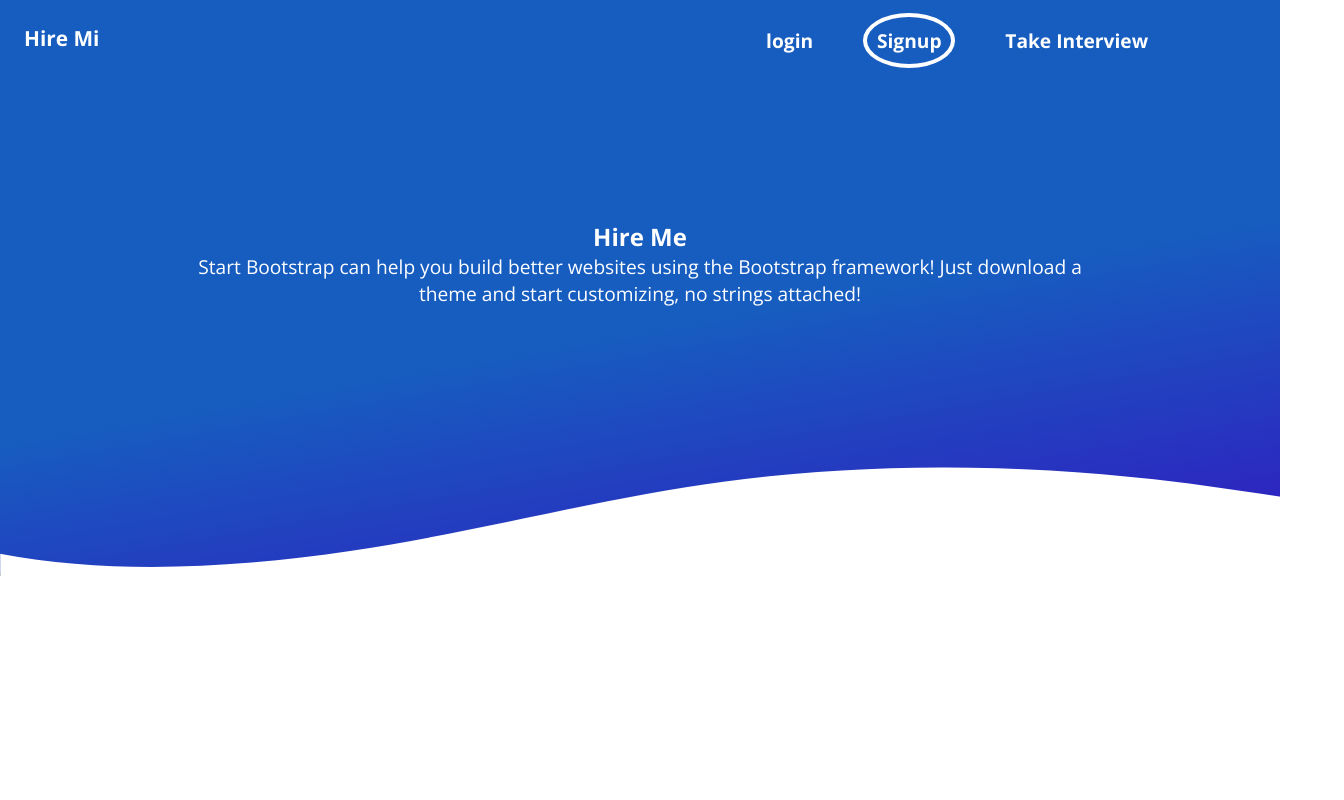
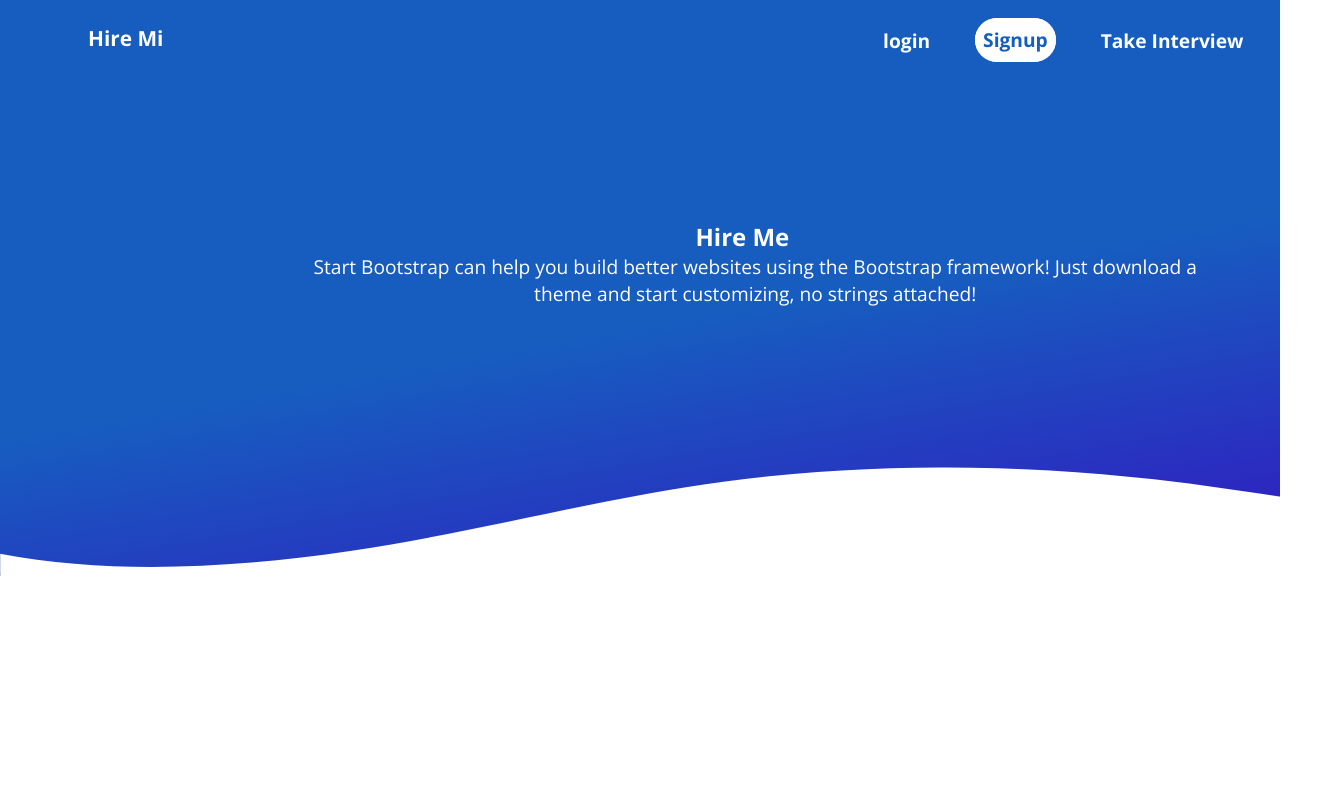
Before and after one commit to nabil-rady/Smart-remote-interviewing-system, a React (Create React App) app in the folder frontend/: page / in a window 1280 px wide. Shown: the top 800 px of the page, 1344 px wide, since content can reach past the window. Built offline with nearby package versions, Linux system fonts and the light colour scheme.

Commit message:
fixing navbar

```diff
--- a/frontend/src/components/scss/navbar.scss
+++ b/frontend/src/components/scss/navbar.scss
@@ -3,6 +3,7 @@
 .header {
   width: 100%;
   display: flex;
+  margin-left: 5%;
   &__logo {
     width: 20%;
     padding: 1.5rem;
@@ -46,17 +47,25 @@
   font-size: 1.2rem;
   width: 100%;
   margin-top: 1%;
-  margin-left: 50%;
+  margin-left: 55%;
 }
 .guest__ul__li__signup {
   display: inline;
   margin-right: 10%;
   border:4px white solid;
-  padding: 2%;
-  border-radius: 50%;
+  padding: 1%;
+  border-radius: 50px;
   cursor: pointer;
   font-weight: bold;
   width: 100%;
+  width: 5%;
+  background-color: white;
+  color: $primary-blue;
+  height: 20px;
+}
+.guest__ul__li__signup:hover {
+  background-color:$primary-blue ;
+  color: white;
 }
 .guest__ul__li__login {
   display: inline;
@@ -65,6 +74,9 @@
   font-weight: bold;
   width: 100%;
 }
+.guest__ul__li__login:hover {
+  color: aliceblue;
+}
 .guest__ul__li__interview {
   display: inline;
   margin-right: 10%;
--- a/frontend/src/components/scss/section-one.scss
+++ b/frontend/src/components/scss/section-one.scss
@@ -15,6 +15,11 @@
       font-size: 1.2rem;
       margin: 0 auto;
       width: 70%;
+      margin-left: 24%;
+    }
+    &__title {
+      width: 20%;
+      margin-left: 48%;
     }
   }
 }
```
